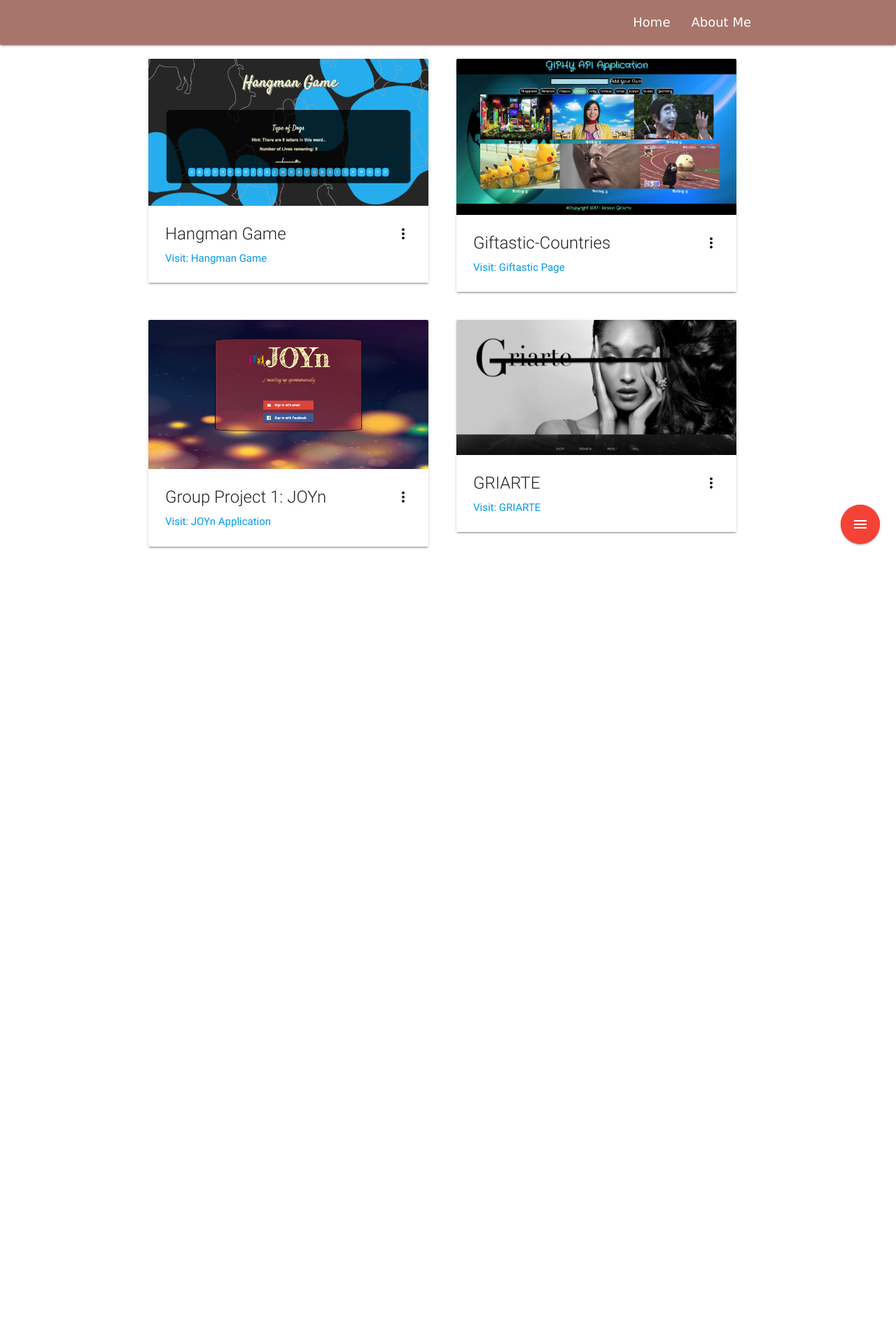
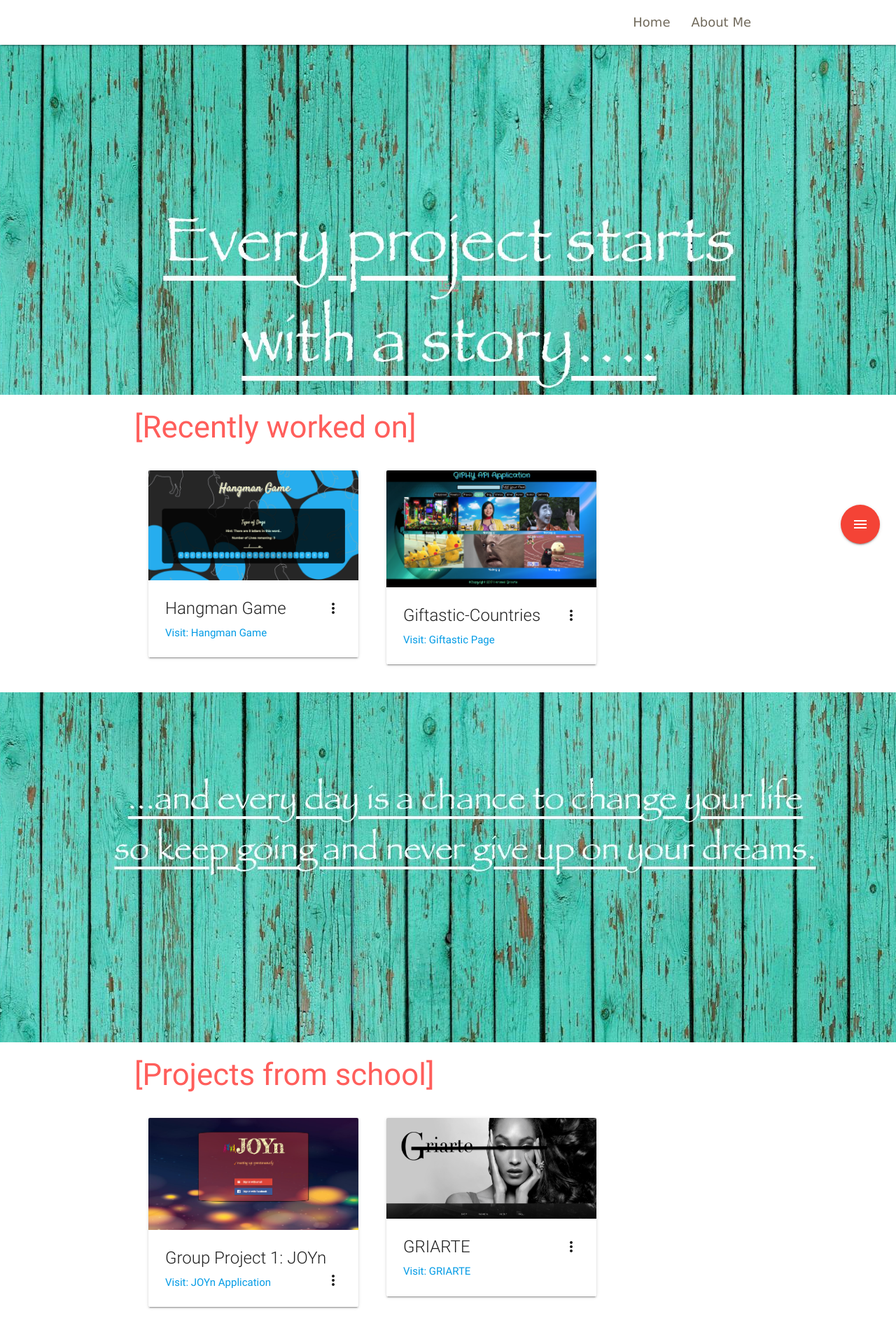
Before and after one commit to krisselgriarte/MyPortfolio, a plain HTML site: page my_projects.html in a window 1280 px wide. Shown: the whole page at 70% size. Before the commit the page ends 801 px from the top, so only its background shows below. Drawn offline with nearby package versions, Linux system fonts and the light colour scheme; a web font is replaced by a local one.

Commit message:
changed background on project

```diff
--- a/css/index.css
+++ b/css/index.css
@@ -4,9 +4,15 @@ body {
 
 }
 
-h1, {
+.title {
   color: black;
-  font-size: 70px;
+  font-size: 60px;
+  text-shadow: 2px 2px #716A5C;
+}
+
+h5 {
+  color: black;
+  text-shadow: 2px 2px white;
 }
 
 nav {
@@ -14,7 +20,7 @@ nav {
 }
 
 #enter_button {
-  background-color: #A7756B;
+  background-color: #17BEBB;
 }
 
 .home-page-intro {
@@ -25,3 +31,9 @@ nav {
 .container {
   font-family: 'Sofia', cursive;
 }
+
+.krissy {
+  border-radius: 50%;
+  width: 150px;
+  height: 150px;
+}
--- a/css/my_intro.css
+++ b/css/my_intro.css
@@ -7,7 +7,7 @@ nav {
 }
 
 h3 {
-  color: #716A5C;
+  color: #00A3A3;
   font-family: Verdana;
 }
 
--- a/css/my_project.css
+++ b/css/my_project.css
@@ -3,17 +3,21 @@ body {
 }
 
 nav {
-  background-color: #A7756B;
+  background-color: white;
 }
 
 .nav-button {
-  color: white;
+  color: #716A5C;
   font-family: Verdana;
   font-size: 18px;
 }
 
 .card {
-  width: 400px;
+  width: 300px;
   margin: 20px 20px 20px 20px;
   float: left;
 }
+
+h3 {
+  color: #FF5E5B;
+}
--- a/my_projects.html
+++ b/my_projects.html
@@ -24,7 +24,12 @@
       </nav>
 
 <!-- This is a beginning of my work -->
-  <div class="container">
+
+<div class="parallax-container">
+  <div class="parallax"><img src="images/projectbackground1.jpg"></div>
+</div>
+  <div class="row container">
+    <h3>[Recently worked on]</h3>
   <div class="card">
     <div class="card-image waves-effect waves-block waves-light">
       <img class="activator" src="images/hangman.png">
@@ -38,6 +43,8 @@
       <p>I created a Hangman Game from scratch using HTML, CSS and Javascript. This app will run in the browser, and feature dynamically updated HTML powered by my JavaScript code.</p>
   </div>
   </div>
+
+  <!-- Second Card- GIPHY -->
   <div class="card">
     <div class="card-image waves-effect waves-block waves-light">
       <img class="activator" src="images/giftastic.png">
@@ -51,6 +58,13 @@
       <p>In this file, I used the GIPHY API to make a dynamic web page that populates with gifs of different countries. I called the GIPHY API and use JavaScript and jQuery to change the HTML of my website</p>
   </div>
 </div>
+</div>
+<!-- Third Card | Second Parallax -->
+<div class="parallax-container">
+  <div class="parallax"><img src="images/projectbackground2.jpg"></div>
+</div>
+<div class="row container">
+  <h3>[Projects from school]</h3>
     <div class="card">
       <div class="card-image waves-effect waves-block waves-light">
         <img class="activator" src="images/joyn.png">
@@ -72,6 +86,7 @@
             <p>Info tab provides additioanl information regarding the activity location.</p>
       </div>
     </div>
+    <!-- Fourth Card -->
   <div class="card">
     <div class="card-image waves-effect waves-block waves-light">
       <img class="activator" src="images/griarte.png">
@@ -86,6 +101,7 @@
     </div>
   </div>
 </div>
+
 
 <!-- Social Media goes here -->
 <div class="fixed-action-btn horizontal click-to-toggle">
@@ -108,6 +124,12 @@
  $('.fixed-action-btn.toolbar').closeToolbar();
 </script>
 
+<script>
+$(document).ready(function(){
+  $('.parallax').parallax();
+});
+</script>
+
 
   <!--Import jQuery before materialize.js-->
     <script type="text/javascript" src="https://code.jquery.com/jquery-3.2.1.min.js"></script>
```
Also changed, not shown: contact.html (added, +21 -0 lines), index.html (+2 -2 lines), my_intro.html (+0 -4 lines), images/mainpicture.jpg, images/projectbackground.jpg (deleted), images/projectbackground1.jpg (added), images/projectbackground2.jpg (added), 1 other file. Lines whose indentation alone changed are shown as unchanged.
